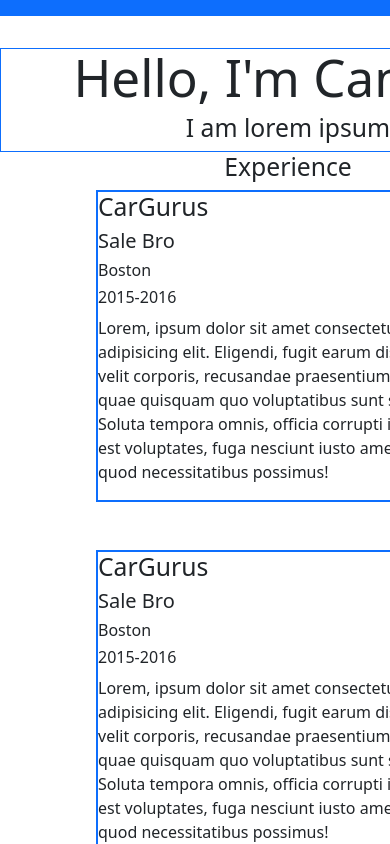
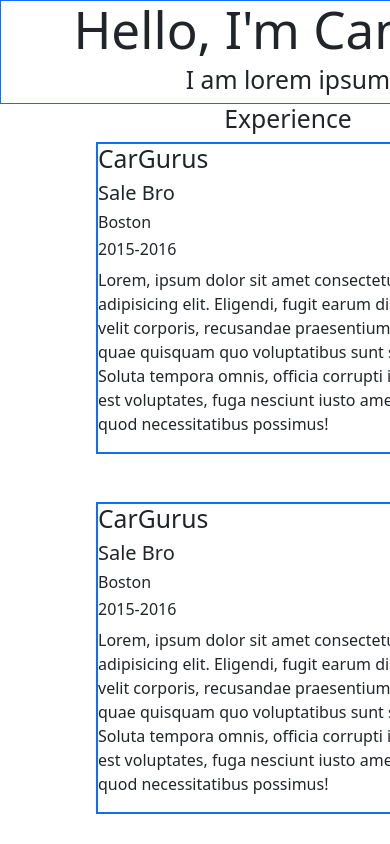
Before and after one commit to camrandev/portfolio-website, a React (Vite) app: page / in a window 390 px wide. Shown: the top 844 px of the page. Built offline with nearby package versions, Linux system fonts and the light colour scheme.

Commit message:
nav is responsive

```diff
--- a/src/App.jsx
+++ b/src/App.jsx
@@ -10,7 +10,7 @@
 function App() {
   //TODO:add max width sizing and adjust everything accordingly to play nice with that.
   return (
-    <div style={{"padding-top":"3rem"}}>
+    <div>
       <Nav />
       <Introduction />
       <Experience />
--- a/src/Nav.jsx
+++ b/src/Nav.jsx
@@ -16,7 +16,7 @@
   //TODO:make navbar text stand out more
   //TODO:scrollspy!
   return (
-    <nav className="navbar navbar-expand-sm fixed-top bg-primary">
+    <nav className="navbar navbar-expand-md bg-primary hide-on-small">
       <div className="container-fluid">
         <div className="collapse navbar-collapse" id="navbarNav">
           <ul className="navbar-nav">
```
